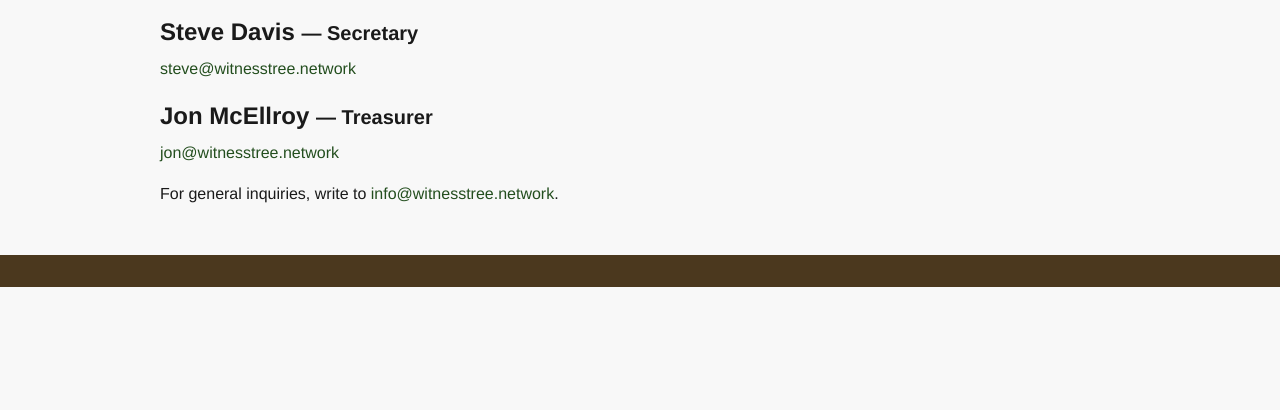
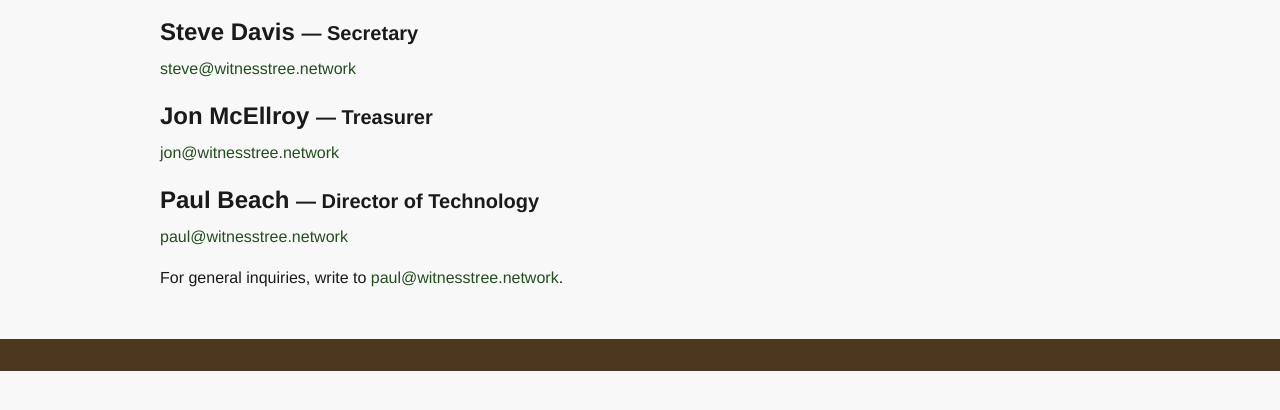
Before and after one commit to 0xBEAKER/witnesstree, a plain HTML site: page staff.html in a window 1280 px wide. Shown: the part 138-548 px from the top of the page. Drawn offline with Linux system fonts and the light colour scheme.

Commit message:
Updating staff page

```diff
--- a/staff.html
+++ b/staff.html
@@ -25,11 +25,15 @@
       <h2>Jon McEllroy <small>— Treasurer</small></h2>
       <a href="mailto:jon@witnesstree.network">jon@witnesstree.network</a>
     </li>
+    <li>
+      <h2>Paul Beach <small>— Director of Technology</small></h2>
+      <a href="mailto:paul@witnesstree.network">paul@witnesstree.network</a>
+    </li>
   </ul>
 
   <p>
     For general inquiries, write to
-    <a href="mailto:info@witnesstree.network">info@witnesstree.network</a>.
+    <a href="mailto:paul@witnesstree.network">paul@witnesstree.network</a>.
   </p>
 </main>
 
```
